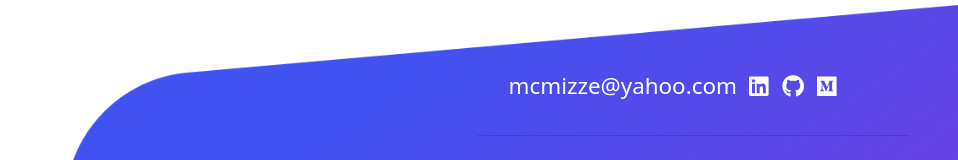
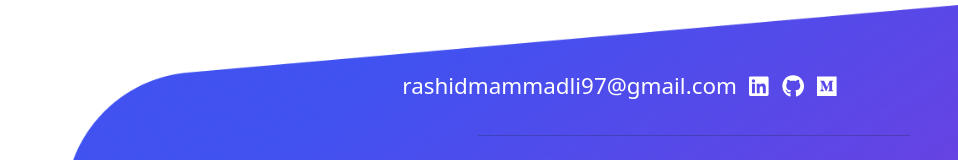
Before and after one commit to 8Bts/portfolio, a website built with webpack: page docs/index.html in a window 1280 px wide. Shown: the part 3046-3206 px from the top of the page, without its empty margins (322-1280 px from the left). Built offline with nearby package versions, Linux system fonts and the light colour scheme.

Commit message:
Change email address

```diff
--- a/docs/index.html
+++ b/docs/index.html
@@ -198,7 +198,7 @@
     <div class="footer-cont p-5">
       <span class="social-links footer-links py-3">
         <a target="_blank" href="mailto:mcmizze@yahoo.com" class="icon-link">
-          mcmizze@yahoo.com
+          rashidmammadli97@gmail.com
         </a>
         <a target="_blank" href="https://www.linkedin.com/in/rashidmammadli/" class="icon-link">
           <i class="fab fa-linkedin"></i>
```
